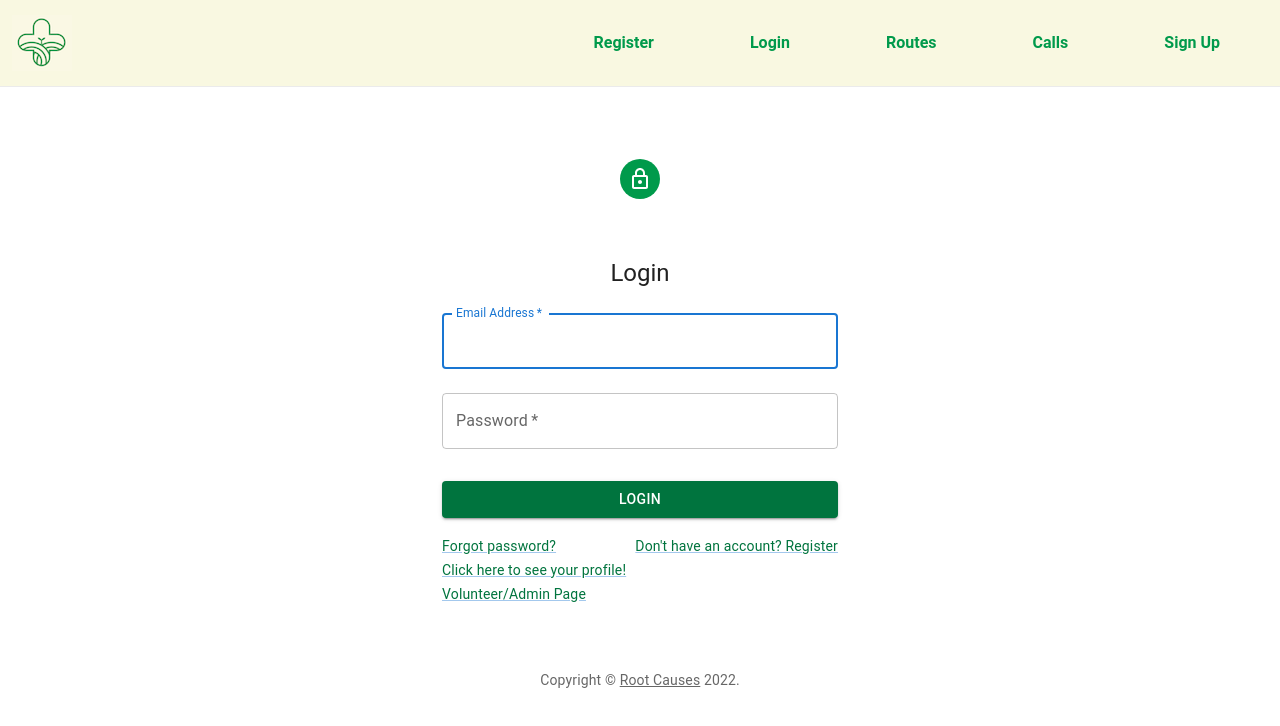
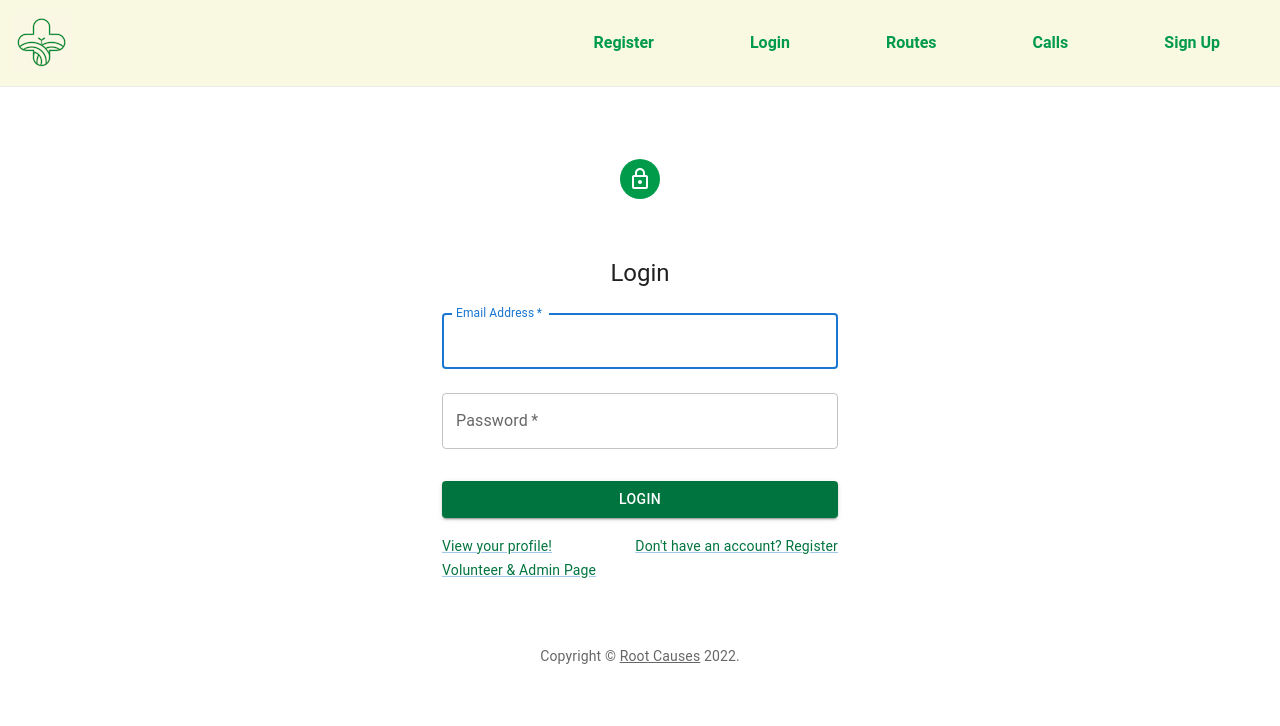
Before and after one commit to alexanderwhang/root-causes-fresh-produce-program, a React (Create React App) app in the folder root-causes-volunteer/react-volunteer-app/: page / in a window 1280 px wide. Shown: the top 726 px of the page. Built offline with nearby package versions, Linux system fonts and the light colour scheme.

Commit message:
fixed href on login page

```diff
--- a/root-causes-volunteer/react-volunteer-app/src/pages/SignIn.js
+++ b/root-causes-volunteer/react-volunteer-app/src/pages/SignIn.js
@@ -105,8 +105,8 @@ export default function SignIn() {
 
             <Grid container>
               <Grid item xs>
-                <Link href="#" variant="body2" style={{color: "#00743e"}}>
-                  Forgot password?
+                <Link href="/trueprofile" variant="body2" style={{color: "#00743e"}}>
+                  View your profile!
                 </Link>
               </Grid>
               <Grid item>
@@ -115,14 +115,10 @@ export default function SignIn() {
                 </Link>
               </Grid>
 
-              <Grid item>
-                <Link href="/trueprofile" variant="body2" style={{color: "#00743e"}}>
-                  {"Click here to see your profile!"}
-                </Link>
-                <br />
+              <Grid item >
                 <Link href="/volunteeroradmin" variant="body2"
                   style={{color: "#00743e"}}>
-                  {"Volunteer/Admin Page"}
+                  {"Volunteer & Admin Page"}
                 </Link>
               </Grid>
 
```
